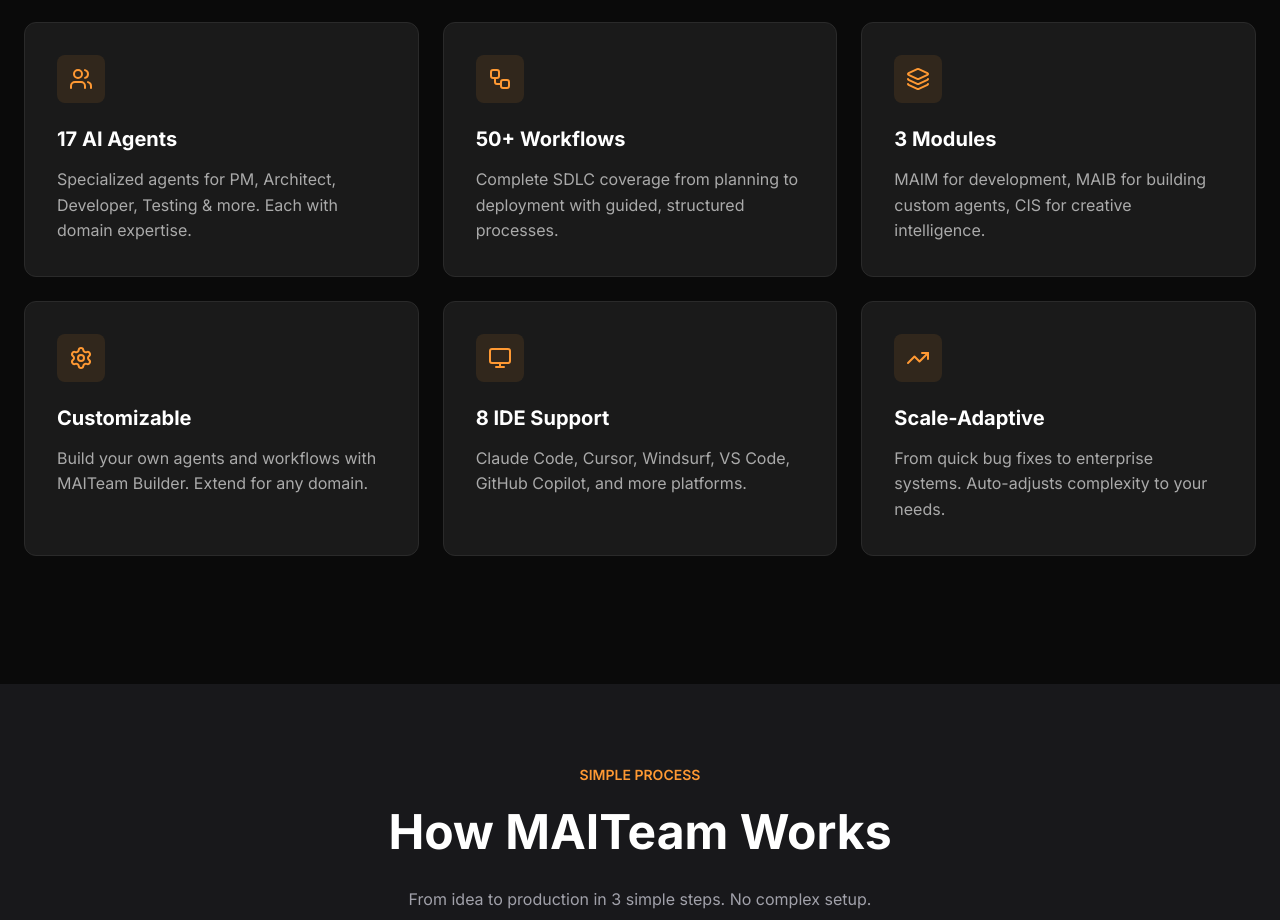
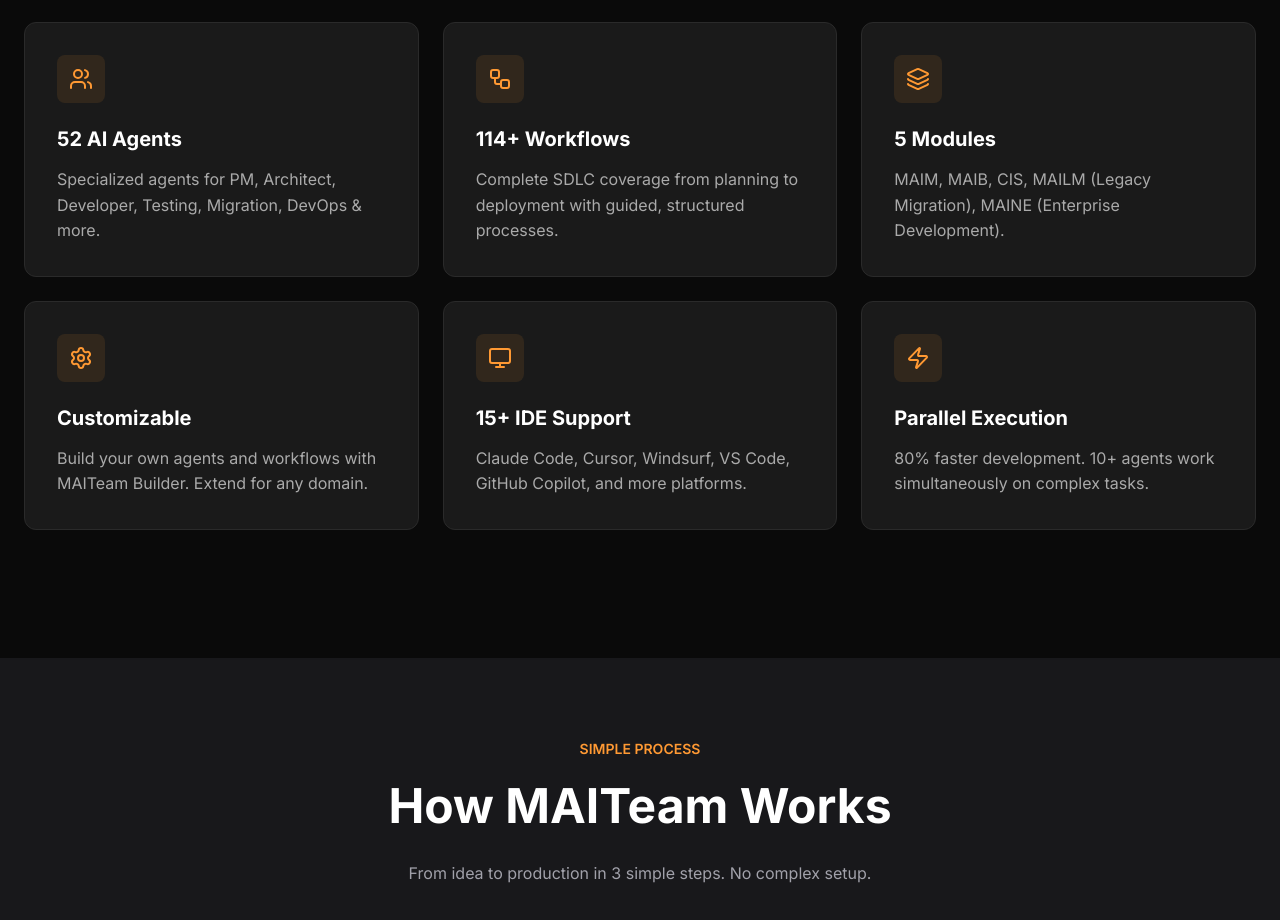
Before and after one commit to MicroSphere-Systems/maiteam-website, a React (Vite) app: page / in a window 1280 px wide. Shown: the part 2000-2920 px from the top of the page. Built offline with nearby package versions, Linux system fonts and the light colour scheme.

Commit message:
Revise AI agents and workflows statistics in Features
Updated the Features component to reflect new statistics and added a new icon.

```diff
--- a/src/components/Features.jsx
+++ b/src/components/Features.jsx
@@ -7,7 +7,7 @@
   Layers,
   Settings,
   Monitor,
-  TrendingUp
+  Zap
 } from 'lucide-react'
 
 const Features = () => {
@@ -17,18 +17,18 @@
   const features = [
     {
       icon: Users,
-      title: '17 AI Agents',
-      description: 'Specialized agents for PM, Architect, Developer, Testing & more. Each with domain expertise.',
+      title: '52 AI Agents',
+      description: 'Specialized agents for PM, Architect, Developer, Testing, Migration, DevOps & more.',
     },
     {
       icon: Workflow,
-      title: '50+ Workflows',
+      title: '114+ Workflows',
       description: 'Complete SDLC coverage from planning to deployment with guided, structured processes.',
     },
     {
       icon: Layers,
-      title: '3 Modules',
-      description: 'MAIM for development, MAIB for building custom agents, CIS for creative intelligence.',
+      title: '5 Modules',
+      description: 'MAIM, MAIB, CIS, MAILM (Legacy Migration), MAINE (Enterprise Development).',
     },
     {
       icon: Settings,
@@ -37,13 +37,13 @@
     },
     {
       icon: Monitor,
-      title: '8 IDE Support',
+      title: '15+ IDE Support',
       description: 'Claude Code, Cursor, Windsurf, VS Code, GitHub Copilot, and more platforms.',
     },
     {
-      icon: TrendingUp,
-      title: 'Scale-Adaptive',
-      description: 'From quick bug fixes to enterprise systems. Auto-adjusts complexity to your needs.',
+      icon: Zap,
+      title: 'Parallel Execution',
+      description: '80% faster development. 10+ agents work simultaneously on complex tasks.',
     },
   ]
 
```
